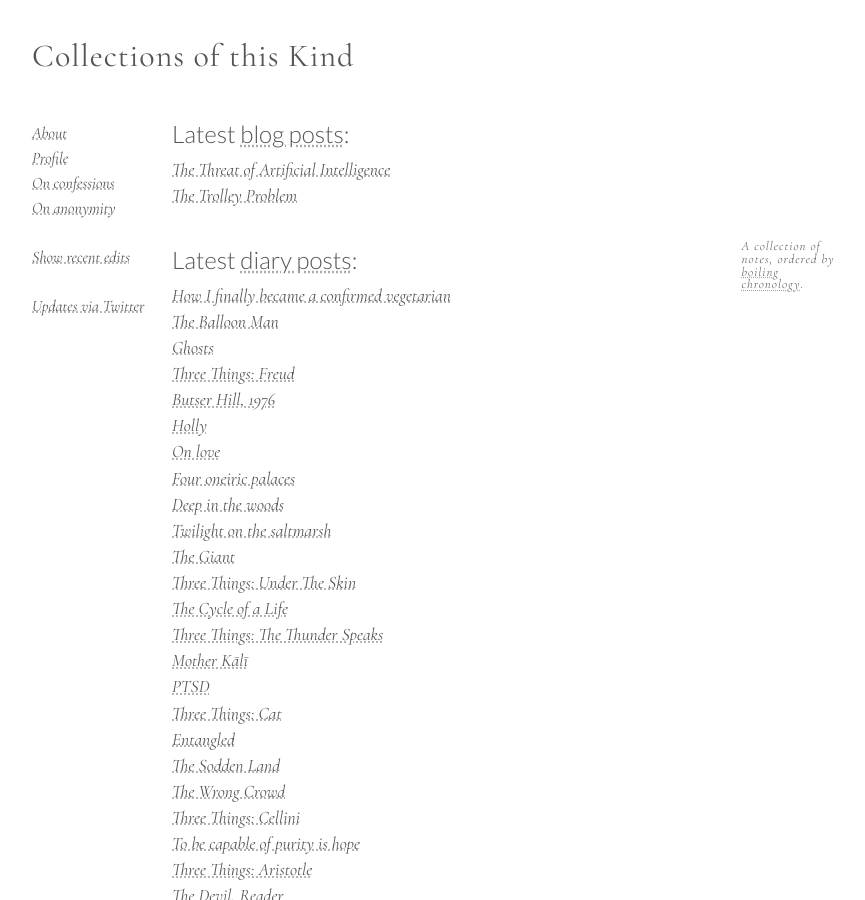
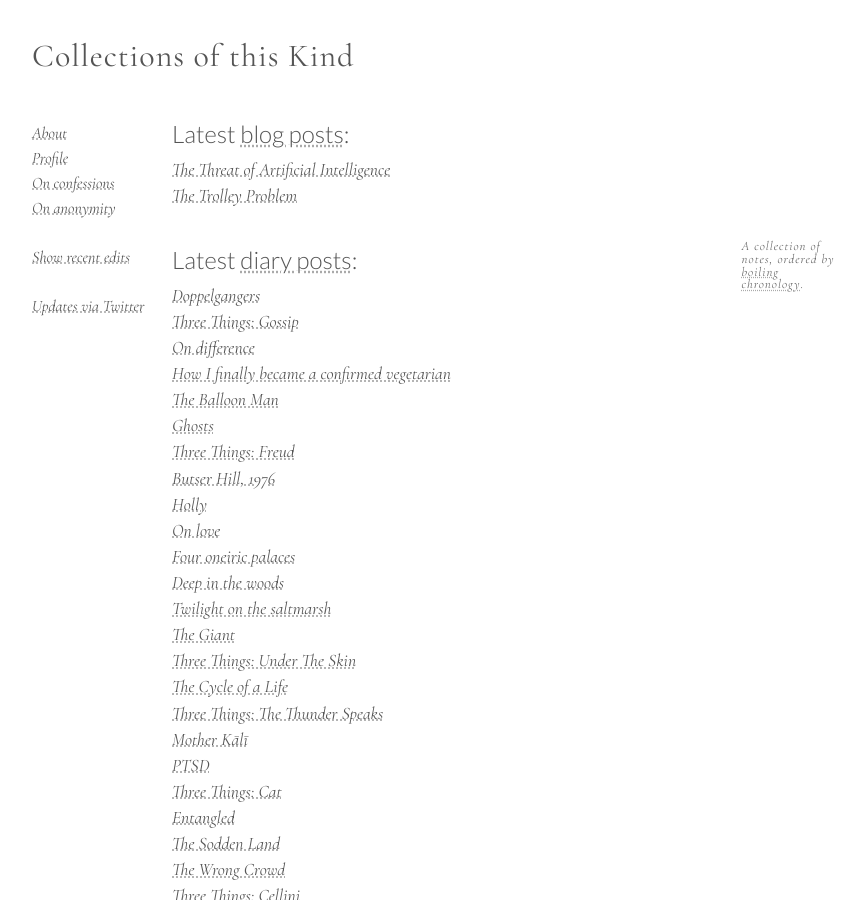
Before and after one commit to CollectionsOfThisKind/collectionsofthiskind.github.io, a Jekyll site: the page built from index.html, in a window 1280 px wide and 900 px high. Shown: the whole window, without its empty margins (78-943 px from the left). Built offline with Jekyll 4.4.1, drawn with Linux system fonts in a browser that asks for light colours.

Commit message:
Add files via upload

```diff
--- a/index.html
+++ b/index.html
@@ -46,10 +46,13 @@ A collection of notes, ordered by <a href="/pages/about/boiling.html">boiling ch
 <h2 name="diary">Latest <a href="pages/diary/index.html">diary posts</a>:</h2>
 
 <ul class="new">
+<li><a href="pages/diary/doppel.html">Doppelgangers</a></li>
+<li><a href="pages/diary/three-widow.html">Three Things: Gossip</a></li>
+<li><a href="pages/diary/psychopath.html">On difference</a></li>
 <li><a href="pages/diary/vomit.html">How I finally became a confirmed vegetarian</a></li>
 <li><a href="pages/diary/balloons.html">The Balloon Man</a></li>
 <li><a href="pages/diary/ghosttrain.html">Ghosts</a></li>
-<li><a href="pages/diary/freud.html">Three Things: Freud</a></li>
+<li><a href="pages/diary/three-freud.html">Three Things: Freud</a></li>
 <li><a href="pages/diary/sled.html">Butser Hill, 1976</a></li>
 <li><a href="pages/diary/holly.html">Holly</a></li>
 <li><a href="pages/diary/love.html">On love</a></li>
```
